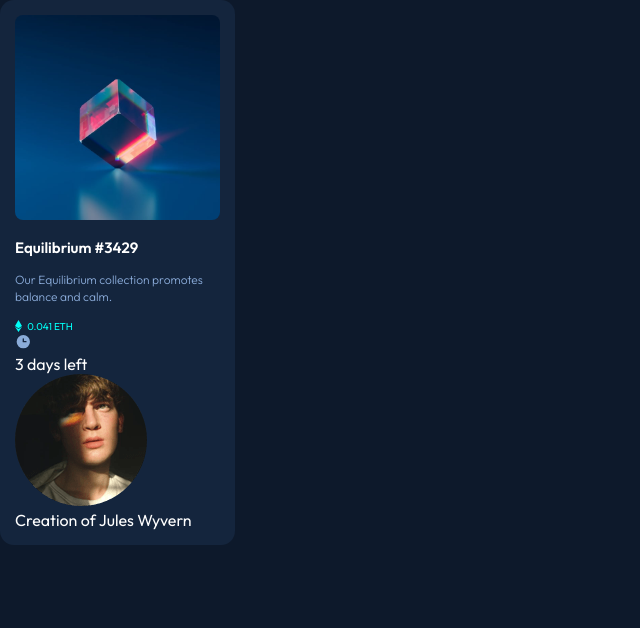
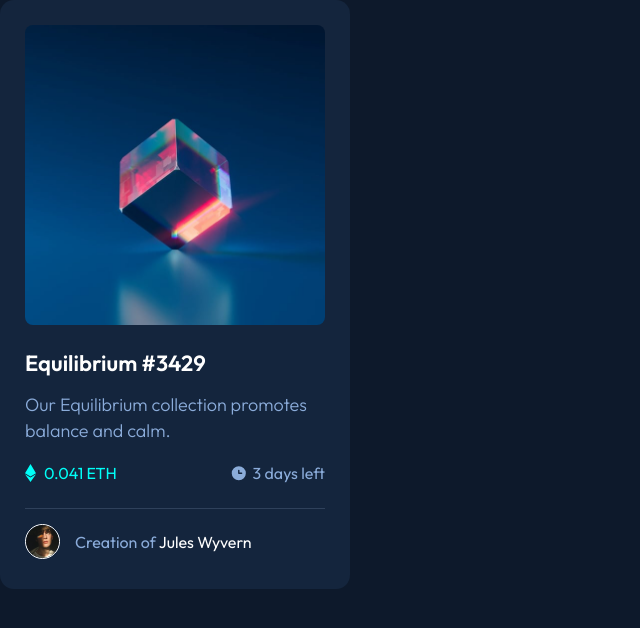
Before and after one commit to ivan2600/FM013-nft-preview-card, a plain HTML site: page index.html in a window 1280 px wide. Shown: the whole page, without its empty margins (0-640 px from the left). Drawn offline with Linux system fonts and the light colour scheme.

Commit message:
challenge finished

```diff
--- a/index.html
+++ b/index.html
@@ -9,24 +9,21 @@
 </head>
 <body>
   <div class="main-container">
-    <img class="main-img" src="./images/image-equilibrium.jpg" alt="">
+    <div class="contenedor">
+      <img class="main-img" src="./images/image-equilibrium.jpg" alt="">
+      <div class="overlay"></div>
+      <img class="eye-icon" src="./images/icon-view.svg" alt="">
+    </div>
+
     <h1>Equilibrium #3429</h1>
     <p class="main-text">Our Equilibrium collection promotes balance and calm.</p>
-    <div class="eth"><img src="./images/icon-ethereum.svg" alt=""><p>0.041 ETH</p></div>
-    <div><img src="./images/icon-clock.svg" alt=""><p>3 days left</p></div>
+    <div class="eth-clock-container">
+      <div class="eth"><img src="./images/icon-ethereum.svg" alt=""><p>0.041 ETH</p></div>
+      <div class="clock"><img src="./images/icon-clock.svg" alt=""><p>3 days left</p></div>
+    </div>
+
     <div class="linea"></div>
-    <div><img src="./images/image-avatar.png" alt=""><p>Creation of <span>Jules Wyvern</span></p></div>
-  </div>
-
-
-
-
-
-
-
-
-
-
+    <div class="social"><img src="./images/image-avatar.png" alt=""><p>Creation of <span>Jules Wyvern</span></p></div>
   </div>
 </body>
 </html>
--- a/style.css
+++ b/style.css
@@ -28,27 +28,83 @@ body {
 
 .main-container {
   background-color: var(--Very-dark-blue-card);
-  width: 235px;
-  padding: 15px;
+  width: 350px;
+  padding: 25px;
   border-radius: 14px;
 }
 
+.contenedor {
+  height: 300px;
+  position: relative;
+  display: inline-block;
+  background-color: rgba(0, 255, 255, 0); /* Color cyan translúcido (inicialmente transparente) */
+  transition: background-color 0.3s ease;
+}
+
+.overlay {
+  position: absolute;
+  top: 0;
+  left: 0;
+  width: 100%;
+  height: 100%;
+  border-radius: 8px;
+  background-color: rgba(0, 255, 255, 0); /* Color cyan translúcido (inicialmente transparente) */
+  transition: background-color 0.3s ease; /* Efecto de transición */
+}
+
+.contenedor:hover .overlay {
+  background-color: rgba(0, 255, 255, 0.5); /* Color cyan translúcido al pasar el cursor */
+}
+
 .main-container .main-img {
-  width: 205px;
+  width: 300px;
   border-radius: 8px;
+  transition: filter 0.3s ease;
+}
+
+.main-container .main-img:hover {
+  cursor: pointer;
+}
+
+/* .contenedor:hover .main-img {
+  filter: brightness(50%) saturate(50%);
+  background-color: rgba(0, 255, 255, 0.5);
+} */
+
+.contenedor:hover .eye-icon {
+  opacity: 1;
+}
+
+.eye-icon {
+  position: absolute;
+  top: 50%;
+  left: 50%;
+  transform: translate(-50%, -50%);
+  opacity: 0;
+  transition: opacity 0.3s ease;
 }
 
 .main-container h1 {
-  font-size: 1.5rem;
-  margin-top: 1.4rem;
+  font-size: 2.2rem;
+  margin-top: 2rem;
+}
+
+.main-container h1:hover {
+  color: var(--Cyan);
+  cursor: pointer;
 }
 
 .main-container .main-text {
-  font-size: 1.2rem;
-  line-height: 1.7rem;
+  font-size: 1.8rem;
+  line-height: 2.6rem;
   font-weight: 300;
   color: var(--Soft-blue);
-  margin-top: 1.4rem;
+  margin-top: 1.5rem;
+}
+
+.eth-clock-container {
+  display: flex;
+  justify-content: space-between;
 }
 
 .main-container .eth {
@@ -58,12 +114,55 @@ body {
 }
 
 .main-container .eth img {
-  height: 1.2rem;
-  margin-top: 13px;
-  margin-right: 5px;
+  height: 1.8rem;
+  margin-top: 19px;
+  margin-right: 8px;
 }
 
 .main-container .eth p {
-  font-size: 1rem;
+  font-size: 1.6rem;
+  margin-top: 1.9rem;
+}
+
+.main-container .clock {
+  display: flex;
+  flex-direction: row;
+  margin-top: 1.9rem;
+  color: var(--Soft-blue);
+}
+
+.main-container .clock img {
+  height: 1.8rem;
+  margin-right: 5px;
+  margin-top: 1px;
+}
+
+.linea {
+  border-bottom: 1px solid white;
+  border-color: var(--Very-dark-blue);
+  margin-top: 2.5rem;
+}
+
+.social {
+  display: flex;
+  align-items: center;
+  color: var(--Soft-blue);
   margin-top: 1.5rem;
+  margin-bottom: 0.5rem;
 }
+
+.social img {
+  height: 3.5rem;
+  border: 1px solid white;
+  border-radius: 20px;
+  margin-right: 1.5rem;
+}
+
+.social p span {
+  color: var(--White);
+}
+
+.social p span:hover {
+  color: var(--Cyan);
+  cursor: pointer;
+}
```
